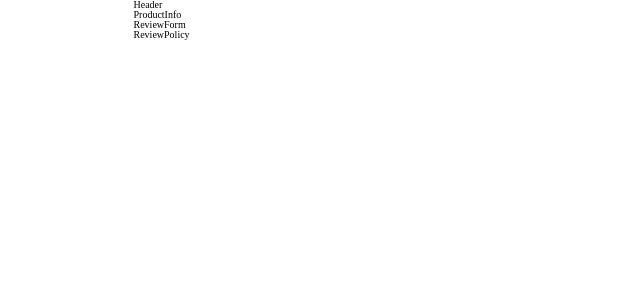
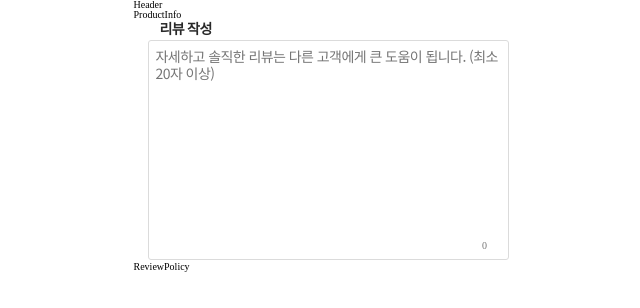
Before and after one commit to SOPT-CDSSeminar/frontend, a React (Create React App) app: page / in a window 1280 px wide. Shown: the top 308 px of the page, without its empty margins (319-959 px from the left). Built offline with nearby package versions, Linux system fonts and the light colour scheme.

Commit message:
[ feat ] 리뷰 작성 구현
1. 부모에서 리뷰텍스트 state로 정의 후 자식에서 사용
2. textarea 관리는 ref로 해서 렌더링 반복 방지

```diff
--- a/src/components/Review/ReviewForm.tsx
+++ b/src/components/Review/ReviewForm.tsx
@@ -6,7 +6,29 @@
   - 내에서 자유롭게 컴포넌트 분리해도 되고 도입하고 싶은 거 있으면 언제든지 환영 ~~
   - 화이팅텡!
 */
+import React, { useRef, useState } from "react";
+import styled from "styled-components";
 
+import ReviewWrite from "./ReviewWrite";
 export default function ReviewForm() {
-  return <div>ReviewForm</div>;
+  const [reviewText, setReviewText] = useState<string>("");
+
+  const handleReviewText = (newReviewText: string) => {
+    setReviewText(newReviewText);
+  };
+  return (
+    <StReviewFormhWrapper>
+      <StReviewh2>리뷰 작성</StReviewh2>
+      <ReviewWrite reviewText={reviewText} handleReviewText={handleReviewText} />
+    </StReviewFormhWrapper>
+  );
 }
+const StReviewFormhWrapper = styled.div`
+  margin: 0rem 1.4rem;
+`;
+const StReviewh2 = styled.h2`
+  width: 5.3rem;
+  margin: 0rem 1.2rem;
+  font-family: ${({ theme }) => theme.fonts.ohou_h2};
+  color: ${({ theme }) => theme.colors.ohou_gray06};
+`;
--- /dev/null
+++ b/src/components/Review/ReviewWrite.tsx
@@ -0,0 +1,53 @@
+import React, { useRef, useState } from "react";
+import styled, { css } from "styled-components";
+
+interface ReviewWriteProps {
+  reviewText: string;
+  handleReviewText: (newReviewText: string) => void;
+}
+export default function ReviewWrite(props: ReviewWriteProps) {
+  const { reviewText, handleReviewText } = props;
+  const reviewTextRef = useRef<HTMLTextAreaElement>(null);
+  const handleTextChange = (e: React.ChangeEvent<HTMLTextAreaElement>) => {
+    if (reviewTextRef.current) {
+      reviewTextRef.current.value = e.target.value;
+      handleReviewText(reviewTextRef.current.value);
+    }
+  };
+  return (
+    <StReviewWrapper>
+      <StInputReviewText
+        ref={reviewTextRef}
+        placeholder="자세하고 솔직한 리뷰는 다른 고객에게 큰 도움이 됩니다. (최소 20자 이상)"
+        maxLength={1500}
+        onChange={handleTextChange}
+      />
+      <StReviewTextCountSpan>{reviewText.length}</StReviewTextCountSpan>
+    </StReviewWrapper>
+  );
+}
+const StReviewWrapper = styled.div`
+  position: relative;
+`;
+const StInputReviewText = styled.textarea`
+  width: 34.5rem;
+  height: 20.4rem;
+  padding: 0.7rem;
+  border-radius: 0.3rem;
+  border: 0.1rem solid ${({ theme }) => theme.colors.ohou_gray03};
+  outline: none;
+  resize: none;
+  font-family: ${({ theme }) => theme.fonts.ohou_b1};
+  color: ${({ theme }) => theme.colors.ohou_gray04};
+  &:focus {
+    border: 0.2rem solid ${({ theme }) => theme.colors.ohou_skyblue};
+  }
+`;
+
+const StReviewTextCountSpan = styled.span`
+  position: absolute;
+  bottom: 0.9rem;
+  right: 0.8rem;
+  font-family: ${({ theme }) => theme.fonts.ohou_b5};
+  color: ${({ theme }) => theme.colors.ohou_gray04};
+`;
```
